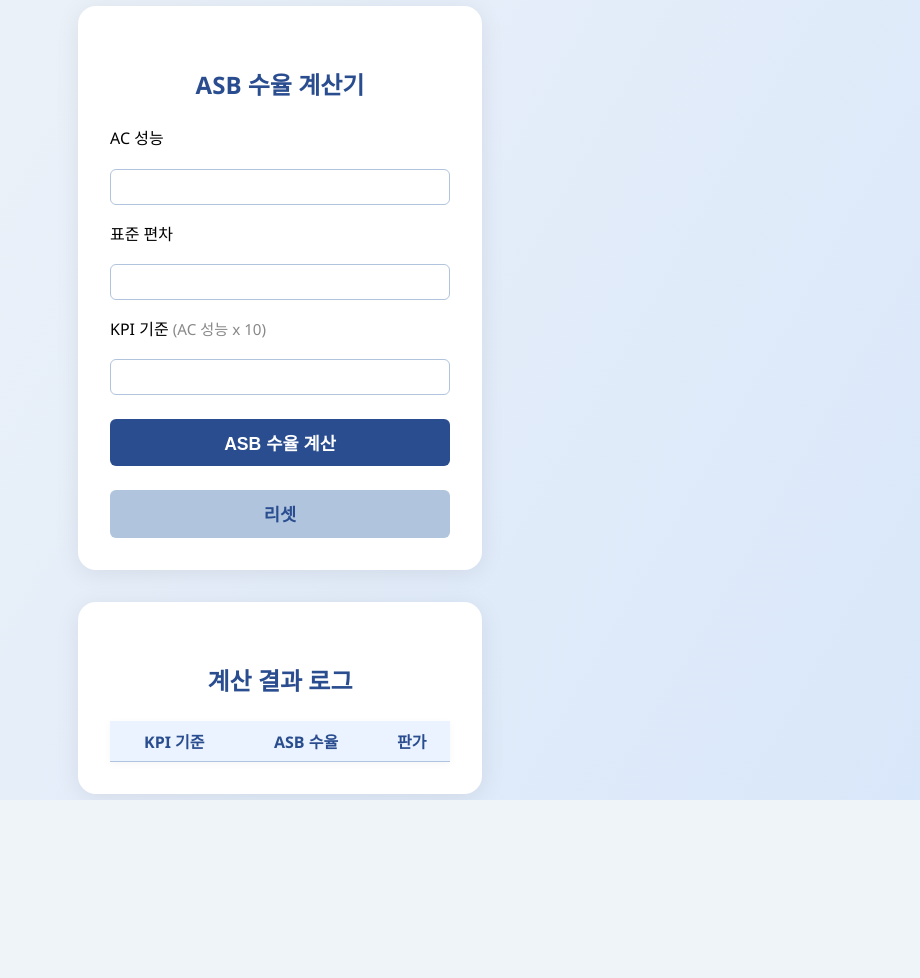
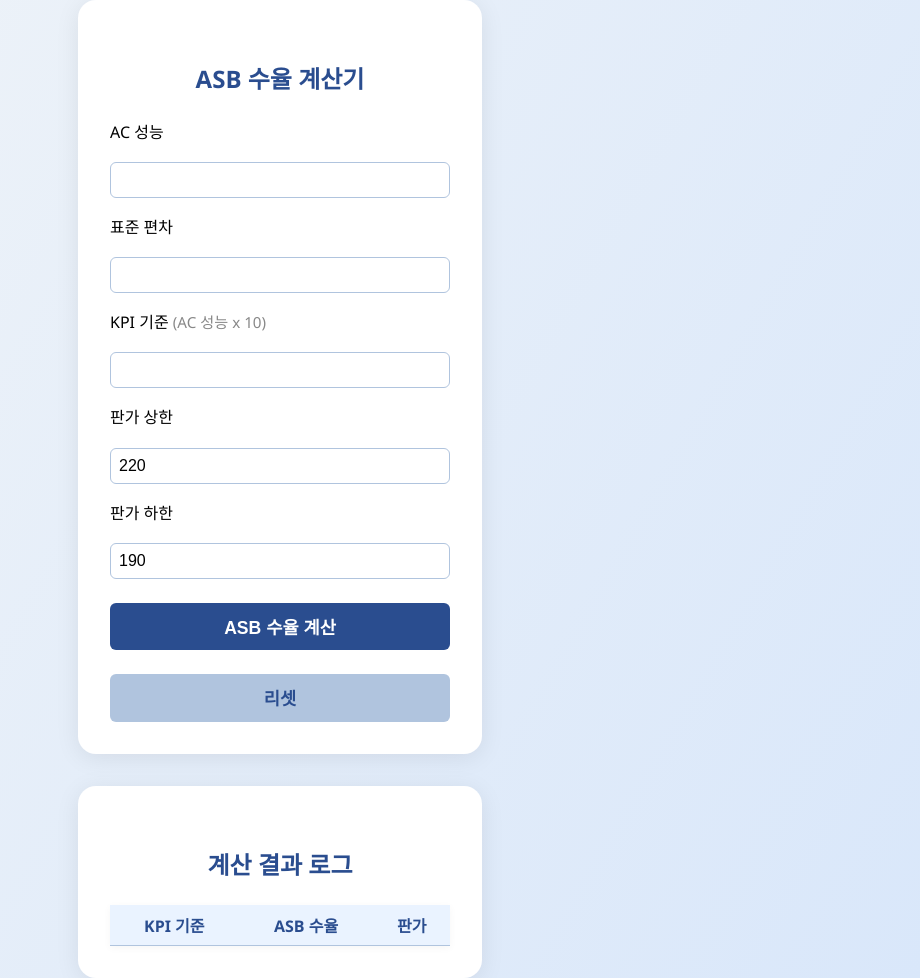
Before and after one commit to luke-sky-kr/asb-yield-calc, a Flask app: page / in a window 1280 px wide. Shown: the whole page, without its empty margins (360-1280 px from the left). Before the commit the page ends 800 px from the top, so only its background shows below. Run offline with Flask 3, Linux system fonts and the light colour scheme; lists and menus that the app fills with data are empty.

Commit message:
ASB 수율 계산기: 판가 상한/하한 입력 및 그래프 개선

```diff
--- a/app.py
+++ b/app.py
@@ -2,7 +2,10 @@ from flask import Flask, render_template, request, session, redirect, url_for
 from scipy.stats import norm
 import io
 import base64
+import matplotlib
+matplotlib.use('Agg')  # 이 줄을 추가!
 import matplotlib.pyplot as plt
+
 
 app = Flask(__name__)
 app.secret_key = 'your_secret_key_here'  # 세션 사용을 위한 시크릿키
@@ -13,42 +16,50 @@ def calculate_asb_yield(mean, sigma, kpi_criteria):
     prob = 1 - norm.cdf(threshold, loc=mean, scale=sigma)
     return round(prob, 6)
 
-def calculate_price(kpi_value):
-    # kpi_value: KPI 기준/10 값
+def calculate_price(kpi_value, price_max, price_min):
+    # kpi_value: KPI 기준/10 값, price_max: 판가 상한, price_min: 판가 하한
     if kpi_value >= 100:
-        return 220
+        return price_max
     elif kpi_value <= 80:
-        return 190
+        return price_min
     else:
-        # 선형 보간: price = 190 + (kpi_value - 80) * 1.5
-        return round(190 + (kpi_value - 80) * 1.5, 2)
+        # 선형 보간: price = price_min + (kpi_value - 80) * (price_max-price_min)/(100-80)
+        return round(price_min + (kpi_value - 80) * (price_max - price_min) / 20, 2)
 
 @app.route('/', methods=['GET', 'POST'])
 def index():
     asb_yield = None
     price = None
     plot_url = None
-    # AC 성능, 표준편차를 세션에 저장
+    # AC 성능, 표준편차, 판가 상한/하한을 세션에 저장
     if 'ac_performance' not in session:
         session['ac_performance'] = ''
     if 'std_dev' not in session:
         session['std_dev'] = ''
+    if 'price_max' not in session:
+        session['price_max'] = '220'
+    if 'price_min' not in session:
+        session['price_min'] = '190'
     if 'log' not in session:
         session['log'] = []
     if request.method == 'POST':
         try:
-            # 입력값이 비어있지 않으면 세션에 저장
             if request.form['ac_performance']:
                 session['ac_performance'] = request.form['ac_performance']
             if request.form['std_dev']:
                 session['std_dev'] = request.form['std_dev']
+            if request.form['price_max']:
+                session['price_max'] = request.form['price_max']
+            if request.form['price_min']:
+                session['price_min'] = request.form['price_min']
             mean = float(session['ac_performance'])
             sigma = float(session['std_dev'])
+            price_max = float(session['price_max'])
+            price_min = float(session['price_min'])
             kpi_criteria = float(request.form['kpi_criteria'])
             asb_yield = calculate_asb_yield(mean, sigma, kpi_criteria)
             kpi_value = kpi_criteria / 10
-            price = calculate_price(kpi_value)
-            # 로그 저장
+            price = calculate_price(kpi_value, price_max, price_min)
             log_entry = {
                 'kpi_criteria': kpi_criteria,
                 'asb_yield': asb_yield,
@@ -63,14 +74,31 @@ def index():
     logs = session.get('log', [])
     # 그래프 생성: X=KPI 기준, Y=ASB 수율
     if logs:
-        x = [entry['kpi_criteria'] for entry in logs]
-        y = [entry['asb_yield'] for entry in logs]
-        plt.figure(figsize=(4,3))
-        plt.plot(x, y, marker='o', color='#2a4d8f')
-        plt.xlabel('KPI 기준')
-        plt.ylabel('ASB 수율')
-        plt.title('KPI 기준 vs ASB 수율')
-        plt.grid(True, linestyle='--', alpha=0.3)
+        # KPI 기준 오름차순으로 정렬
+        sorted_logs = sorted(logs, key=lambda entry: entry['kpi_criteria'])
+        x = [entry['kpi_criteria'] for entry in sorted_logs]
+        y = [entry['asb_yield'] for entry in sorted_logs]
+        price_y = [entry['price'] for entry in sorted_logs]
+        import matplotlib
+        matplotlib.use('Agg')  # 서버 환경에서 백엔드 설정
+        matplotlib.rcParams['font.family'] = ['Malgun Gothic', 'AppleGothic', 'NanumGothic', 'DejaVu Sans', 'Arial', 'sans-serif']
+        matplotlib.rcParams['axes.unicode_minus'] = False
+        fig, ax1 = plt.subplots(figsize=(4,3))
+        color1 = '#2a4d8f'
+        color2 = 'red'
+        ax1.plot(x, y, marker='o', color=color1, label='ASB 수율')
+        ax1.set_xlabel('KPI 기준')
+        ax1.set_ylabel('ASB 수율', color=color1)
+        ax1.tick_params(axis='y', labelcolor=color1)
+        ax1.set_title('KPI 기준 vs ASB 수율/판가')
+        ax1.grid(True, linestyle='--', alpha=0.3)
+        ax2 = ax1.twinx()
+        ax2.plot(x, price_y, marker='s', color=color2, label='판가')
+        ax2.set_ylabel('판가($)', color=color2)
+        ax2.tick_params(axis='y', labelcolor=color2)
+        lines1, labels1 = ax1.get_legend_handles_labels()
+        lines2, labels2 = ax2.get_legend_handles_labels()
+        ax1.legend(lines1 + lines2, labels1 + labels2, loc='upper left')
         buf = io.BytesIO()
         plt.tight_layout()
         plt.savefig(buf, format='png')
@@ -80,6 +108,8 @@ def index():
     return render_template('index.html', asb_yield=asb_yield, price=price, logs=logs,
                            ac_performance=session.get('ac_performance', ''),
                            std_dev=session.get('std_dev', ''),
+                           price_max=session.get('price_max', '220'),
+                           price_min=session.get('price_min', '190'),
                            plot_url=plot_url)
 
 @app.route('/reset', methods=['POST'])
--- a/templates/index.html
+++ b/templates/index.html
@@ -104,6 +104,10 @@
             <input type="number" step="any" name="std_dev" id="std_dev" required value="{{ std_dev }}">
             <label for="kpi_criteria">KPI 기준 <span style="font-size:0.95em; color:#888;">(AC 성능 x 10)</span></label>
             <input type="number" step="any" name="kpi_criteria" id="kpi_criteria" required>
+            <label for="price_max">판가 상한</label>
+            <input type="number" step="any" name="price_max" id="price_max" required value="{{ price_max }}">
+            <label for="price_min">판가 하한</label>
+            <input type="number" step="any" name="price_min" id="price_min" required value="{{ price_min }}">
             <button type="submit">ASB 수율 계산</button>
         </form>
         <form method="post" action="/reset" style="margin-top:1rem; text-align:center;">
```
